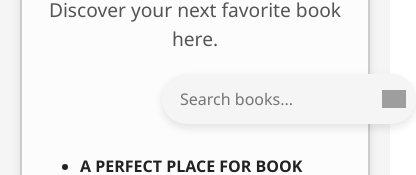
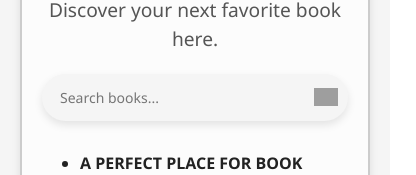
Before and after one commit to punitsinha23/bookapp, a React (Create React App) app: page / in a window 390 px wide. Shown: the part 456-631 px from the top of the page, 416 px wide, since content can reach past the window. Built offline with nearby package versions, Linux system fonts and the light colour scheme; no server answers; grey boxes are pictures that could not be loaded.

Commit message:
edited searchbar

```diff
--- a/src/searchbar.jsx
+++ b/src/searchbar.jsx
@@ -1,36 +1,57 @@
-import React from "react";
+import React, { useState, useEffect } from "react";
 
 function SearchBar({ searchTerm, setSearchTerm }) {
+  const [windowWidth, setWindowWidth] = useState(window.innerWidth);
+
+  // Update window width on resize
+  useEffect(() => {
+    const handleResize = () => {
+      setWindowWidth(window.innerWidth);
+    };
+
+    window.addEventListener("resize", handleResize);
+    return () => {
+      window.removeEventListener("resize", handleResize);
+    };
+  }, []);
+
   const handleChange = (e) => {
     setSearchTerm(e.target.value);
   };
-  return (
-    <div
-      style={{
+
+  // Conditional styles based on window width
+  const containerStyle = {
     display: "flex",
     alignItems: "center",
     margin: "20px 0",
-        marginLeft: "120px",
     backgroundColor: "#f5f5f5",
     borderRadius: "25px",
     padding: "5px 10px",
     width: "fit-content",
     boxShadow: "0 4px 8px rgba(0, 0, 0, 0.1)",
-      }}
-    >
+    justifyContent: "center", // Center content horizontally
+    marginLeft: windowWidth <= 600 ? "0px" : "120px", // No margin for mobile
+    marginRight: windowWidth <= 600 ? "0px" : "120px", // No margin for mobile
+    width: windowWidth <= 600 ? "100%" : "fit-content", // Full width on mobile
+  };
+
+  const inputStyle = {
+    border: "none",
+    outline: "none",
+    backgroundColor: "transparent",
+    fontSize: windowWidth <= 600 ? "14px" : "16px", // Adjust font size on mobile
+    padding: "8px",
+    width: windowWidth <= 600 ? "100%" : "200px", // Full width on mobile
+  };
+
+  return (
+    <div style={containerStyle}>
       <input
         type="text"
         onChange={handleChange}
         placeholder="Search books..."
         value={searchTerm}
-        style={{
-          border: "none",
-          outline: "none",
-          backgroundColor: "transparent",
-          fontSize: "16px",
-          padding: "8px",
-          width: "200px",
-        }}
+        style={inputStyle}
         autoFocus
       />
       <img
```
Lines whose indentation alone changed are shown as unchanged.
